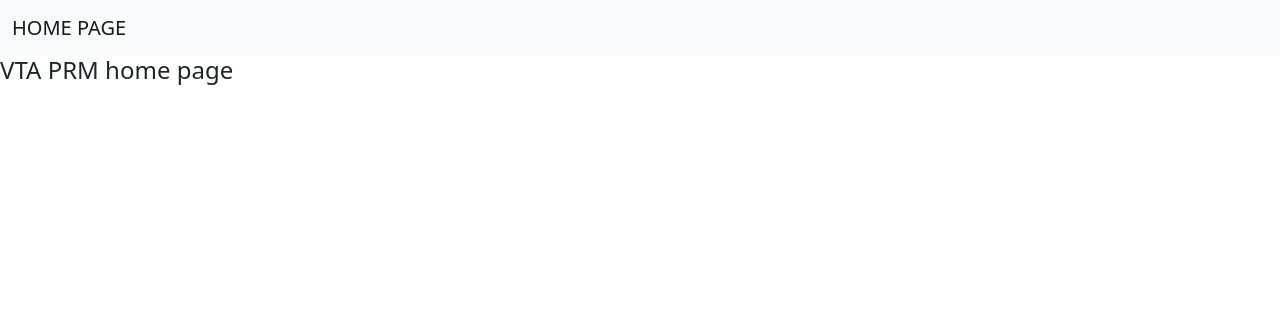
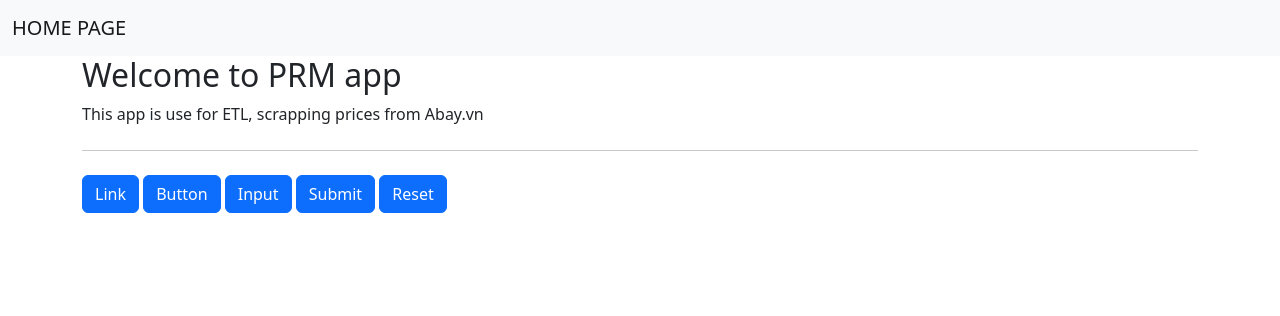
Before and after one commit to nmtMike/VTA_server, a Flask app: page / in a window 1280 px wide. Shown: the top 316 px of the page. Run offline with Flask 2, Linux system fonts and the light colour scheme.

Commit message:
modified:   templates/base.html 	modified:   templates/home_page.html

```diff
--- a/templates/base.html
+++ b/templates/base.html
@@ -2,14 +2,14 @@
 <html lang="en" dir="ltr">
     <head>
         <meta charset="utf-8">
-        <title>Puppy</title>
+        <title>PRM App</title>
         <link href="https://cdn.jsdelivr.net/npm/bootstrap@5.2.1/dist/css/bootstrap.min.css" rel="stylesheet" integrity="sha384-iYQeCzEYFbKjA/T2uDLTpkwGzCiq6soy8tYaI1GyVh/UjpbCx/TYkiZhlZB6+fzT" crossorigin="anonymous">
         <script src="https://cdn.jsdelivr.net/npm/bootstrap@5.2.1/dist/js/bootstrap.bundle.min.js" integrity="sha384-u1OknCvxWvY5kfmNBILK2hRnQC3Pr17a+RTT6rIHI7NnikvbZlHgTPOOmMi466C8" crossorigin="anonymous"></script>
     </head>
     <body>
         <nav class="navbar navbar-expand-lg bg-light">
             <div class="container-fluid">
-                <a class="navbar-brand" href="{{ url_for('index')}} ">HOME PAGE</a>
+                <a class="navbar-brand" href="{{url_for('index')}} ">HOME PAGE</a>
             </div>
         </nav>
 
--- a/templates/home_page.html
+++ b/templates/home_page.html
@@ -1,10 +1,19 @@
 {% extends "base.html" %}
 {% block content %}
 
-<div>
-    <h4>
-        VTA PRM home page
-    </h4>
+<div class="container">
+    <h2>
+        Welcome to PRM app
+    </h2>
+    <p>
+        This app is use for ETL, scrapping prices from Abay.vn
+    </p>
+    <hr class="my-4">
+    <a class="btn btn-primary" href="#" role="button">Link</a>
+    <button class="btn btn-primary" type="submit">Button</button>
+    <input class="btn btn-primary" type="button" value="Input">
+    <input class="btn btn-primary" type="submit" value="Submit">
+    <input class="btn btn-primary" type="reset" value="Reset">
 </div>
 
 {% endblock %}
```
